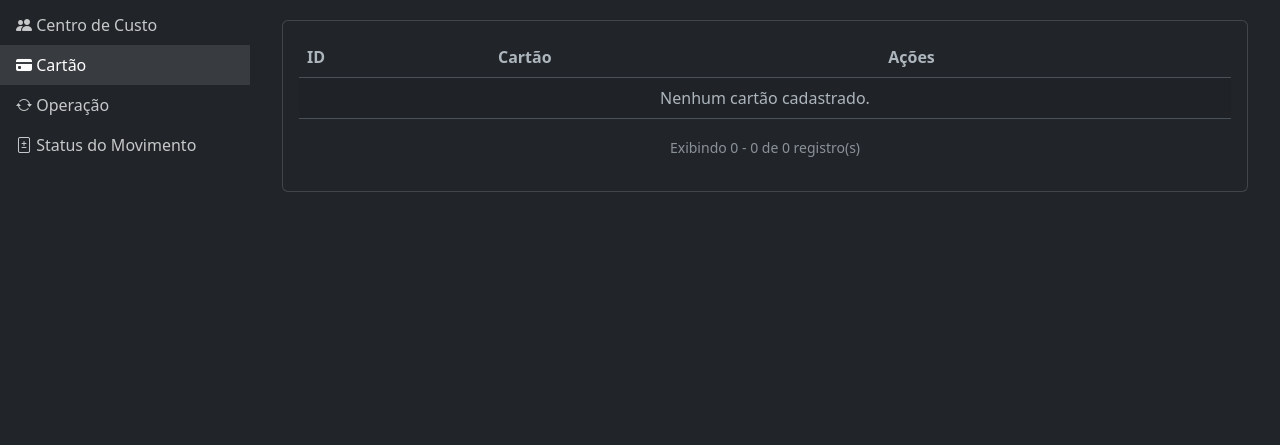
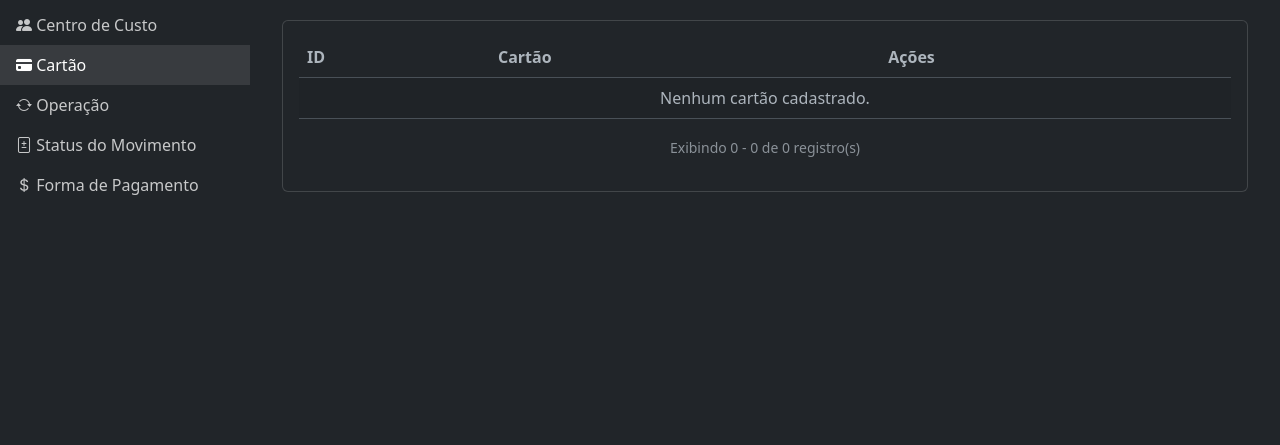
Before and after one commit to mateusdev08/sgf, a Django app: page /cartao/ in a window 1280 px wide. Shown: the part 186-631 px from the top of the page. Run offline with Django 5.2, Linux system fonts and the light colour scheme; data that the repository does not hold is empty; parts of the project's set-up code (start-up, migrations or seed data) failed here and were passed over.

Commit message:
Adicionando Forma de Pagamento na Sidebar

```diff
--- a/templates/base.html
+++ b/templates/base.html
@@ -172,6 +172,11 @@
                         <i class="bi bi-file-diff"></i> Status do Movimento
                     </a>
                 </li>
+                <li class="nav-item">
+                    <a class="nav-link {% if '/forma-pagamento/' in request.path %}active{% endif %}" href="{% url 'forma_pagamento:list' %}">
+                        <i class="bi bi-currency-dollar"></i> Forma de Pagamento
+                    </a>
+                </li>
                 <!-- Adicione mais links do menu conforme necessário -->
             </ul>
         </div>
```
